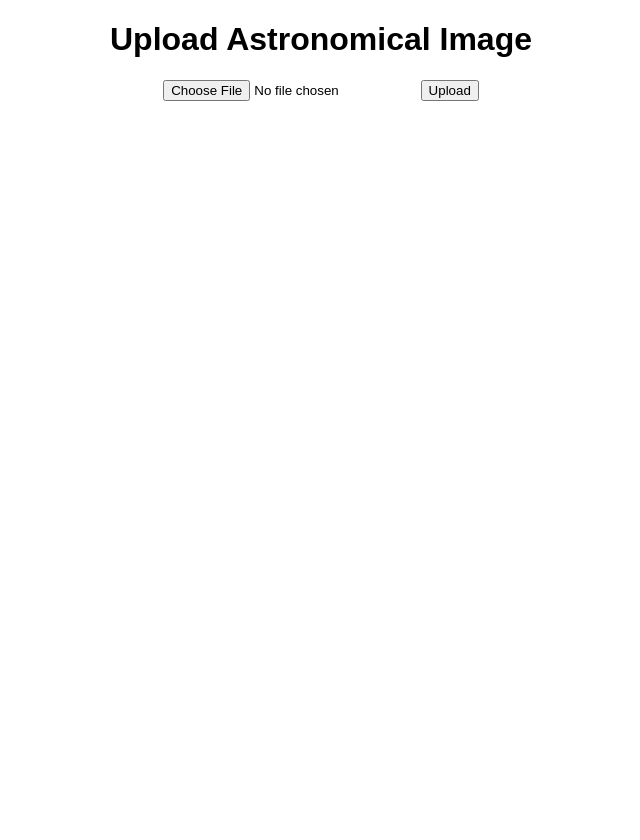
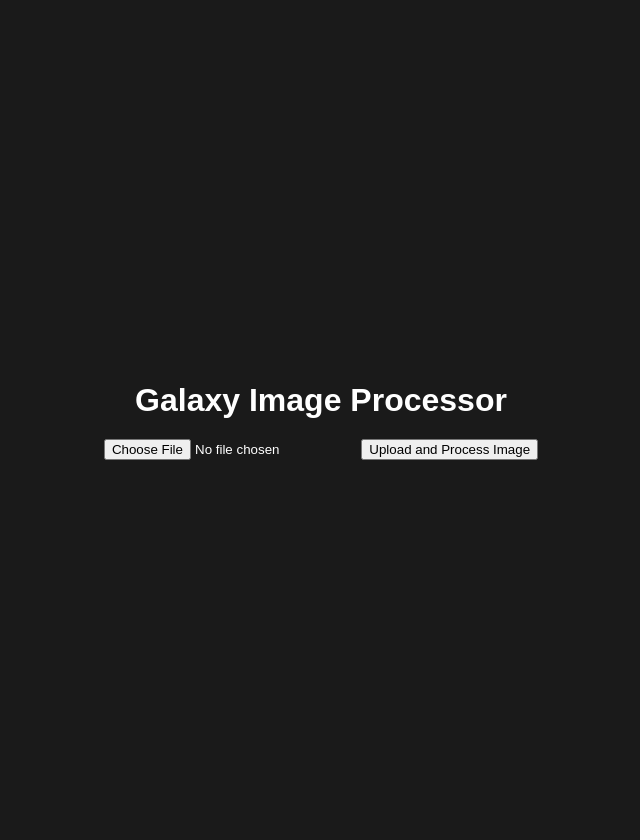
Before and after one commit to Yueqwerty/astro-image-processing, a Flask app: page / in a window 1280 px wide. Shown: the whole page, without its empty margins (319-959 px from the left). Before the commit the page ends 101 px from the top, so only its background shows below. Run offline with Flask 3, Linux system fonts and the light colour scheme.

Commit message:
Last changes

```diff
--- a/app.py
+++ b/app.py
@@ -1,8 +1,9 @@
 import os
 import uuid
+from flask import Flask, request, jsonify, render_template, send_from_directory
+import cv2
+from astro_utils.image_processing import process_astronomical_image, classify_galaxy
 import json
-from flask import Flask, request, jsonify, render_template, send_from_directory
-from astro_utils.image_processing import process_astronomical_image, classify_galaxy
 
 app = Flask(__name__)
 
@@ -26,7 +27,7 @@ def save_data(filepath, data):
 def index():
     return render_template('index.html')
 
-@app.route('/process_image', methods=['POST'])
+@app.route('/processed_images', methods=['POST'])
 def process_image():
     if 'file' not in request.files:
         return jsonify({'error': 'No file part'}), 400
@@ -39,14 +40,15 @@ def process_image():
         file.save(filepath)
 
         result = process_astronomical_image(filepath)
-        galaxy_type = classify_galaxy(filepath)
-
+        classification = classify_galaxy(filepath)
         data = load_data(DATA_FILE)
         new_entry = {
             'id': len(data),
             'filename': filename,
-            'result': result,
-            'galaxy_type': galaxy_type
+            'result': {
+                'processed': result['processed'],
+                'classification': classification
+            }
         }
         data.append(new_entry)
         save_data(DATA_FILE, data)
@@ -96,12 +98,12 @@ def delete_data(id):
         return jsonify(entry), 200
     return jsonify({'error': 'Data not found'}), 404
 
-@app.route('/data/images/<filename>')
-def get_image(filename):
+@app.route('/uploads/<filename>')
+def send_file(filename):
     return send_from_directory(IMAGE_FOLDER, filename)
 
-@app.route('/data/processed_images/<filename>')
-def get_processed_image(filename):
+@app.route('/processed/<filename>')
+def send_processed_file(filename):
     return send_from_directory(PROCESSED_IMAGE_FOLDER, filename)
 
 if __name__ == '__main__':
--- a/static/css/styles.css
+++ b/static/css/styles.css
@@ -1,17 +1,29 @@
 body {
     font-family: Arial, sans-serif;
+    margin: 0;
+    padding: 0;
+    display: flex;
+    flex-direction: column;
+    align-items: center;
+    justify-content: center;
+    height: 100vh;
+    background-color: #f0f0f0;
 }
 
 h1 {
+    margin-bottom: 20px;
+}
+
+form {
+    margin-bottom: 20px;
+}
+
+#result {
+    margin-top: 20px;
     text-align: center;
 }
 
-form {
-    text-align: center;
-    margin: 20px;
+#processedImage {
+    max-width: 100%;
+    height: auto;
 }
-
-#result {
-    text-align: center;
-    margin: 20px;
-}
--- a/static/js/scripts.js
+++ b/static/js/scripts.js
@@ -13,8 +13,8 @@ document.getElementById('uploadForm').addEventListener('submit', function(event)
         var resultDiv = document.getElementById('result');
         resultDiv.innerHTML = `
             <p>Original Image: <a href="/data/images/${data.filename}" target="_blank">View</a></p>
-            <p>Processed Image: <a href="/data/${data.result.processed.split('/').pop()}" target="_blank">View</a></p>
-            <p>Galaxy Type: ${data.galaxy_type}</p>
+            <p>Processed Image: <a href="/data/processed_images/${data.result.processed.split('/').pop()}" target="_blank">View</a></p>
+            <p>Classification: ${data.result.classification}</p>
         `;
     })
     .catch(error => console.error('Error:', error));
--- a/templates/index.html
+++ b/templates/index.html
@@ -2,17 +2,93 @@
 <html lang="en">
 <head>
     <meta charset="UTF-8">
-    <title>Astronomical Image Processing</title>
-    <link rel="stylesheet" href="/static/css/styles.css">
+    <meta name="viewport" content="width=device-width, initial-scale=1.0">
+    <title>Galaxy Image Processor</title>
+    <style>
+        body {
+            font-family: Arial, sans-serif;
+            background-color: #1a1a1a;
+            color: #ffffff;
+            display: flex;
+            flex-direction: column;
+            align-items: center;
+            justify-content: center;
+            min-height: 100vh;
+            margin: 0;
+            padding: 20px;
+        }
+        h1 {
+            margin-bottom: 20px;
+        }
+        form {
+            margin-bottom: 20px;
+        }
+        #result {
+            display: none;
+            margin-top: 20px;
+            text-align: center;
+        }
+        #images {
+            display: flex;
+            justify-content: space-around;
+            width: 80%;
+        }
+        .image-container {
+            text-align: center;
+        }
+        .image-container img {
+            max-width: 100%;
+            height: auto;
+            border: 2px solid #ffffff;
+        }
+        .image-container p {
+            margin-top: 10px;
+        }
+    </style>
 </head>
 <body>
-    <h1>Upload Astronomical Image</h1>
+    <h1>Galaxy Image Processor</h1>
     <form id="uploadForm" enctype="multipart/form-data">
-        <input type="file" name="file" id="fileInput">
-        <button type="submit">Upload</button>
+        <input type="file" name="file" id="fileInput" accept="image/*" required>
+        <button type="submit">Upload and Process Image</button>
     </form>
-    <div id="result"></div>
+    <div id="result">
+        <div id="images">
+            <div class="image-container">
+                <h3>Original Image</h3>
+                <img id="originalImage" src="" alt="Original Image">
+            </div>
+            <div class="image-container">
+                <h3>Processed Image</h3>
+                <img id="processedImage" src="" alt="Processed Image">
+            </div>
+        </div>
+        <p id="classification"></p>
+    </div>
+    <script>
+        document.getElementById('uploadForm').addEventListener('submit', function(event) {
+            event.preventDefault();
 
-    <script src="/static/js/scripts.js"></script>
+            var formData = new FormData();
+            var fileInput = document.getElementById('fileInput');
+            formData.append('file', fileInput.files[0]);
+
+            fetch('/process_image', {
+                method: 'POST',
+                body: formData
+            })
+            .then(response => response.json())
+            .then(data => {
+                console.log('Data:', data);
+                document.getElementById('originalImage').src = '/uploads/' + data.filename;
+                document.getElementById('processedImage').src = '/processed/' + data.result.processed;
+                document.getElementById('classification').innerText = 'Galaxy Type: ' + data.result.classification;
+                document.getElementById('result').style.display = 'block';
+            })
+            .catch(error => {
+                console.error('Error:', error);
+            });
+        });
+    </script>
 </body>
 </html>
```
Also changed, not shown: astro_utils/image_processing.py (+8 -3 lines), data/data.json (+50 -0 lines), data/images/2d828d23-b74b-4265-aacc-810449d82ea5.jpg (deleted), data/images/2dbece48-528d-44b0-b6db-14e7ee710052.jpg (deleted), data/processed_images/2d828d23-b74b-4265-aacc-810449d82ea5.jpg (deleted), data/processed_images/2dbece48-528d-44b0-b6db-14e7ee710052.jpg (deleted).
